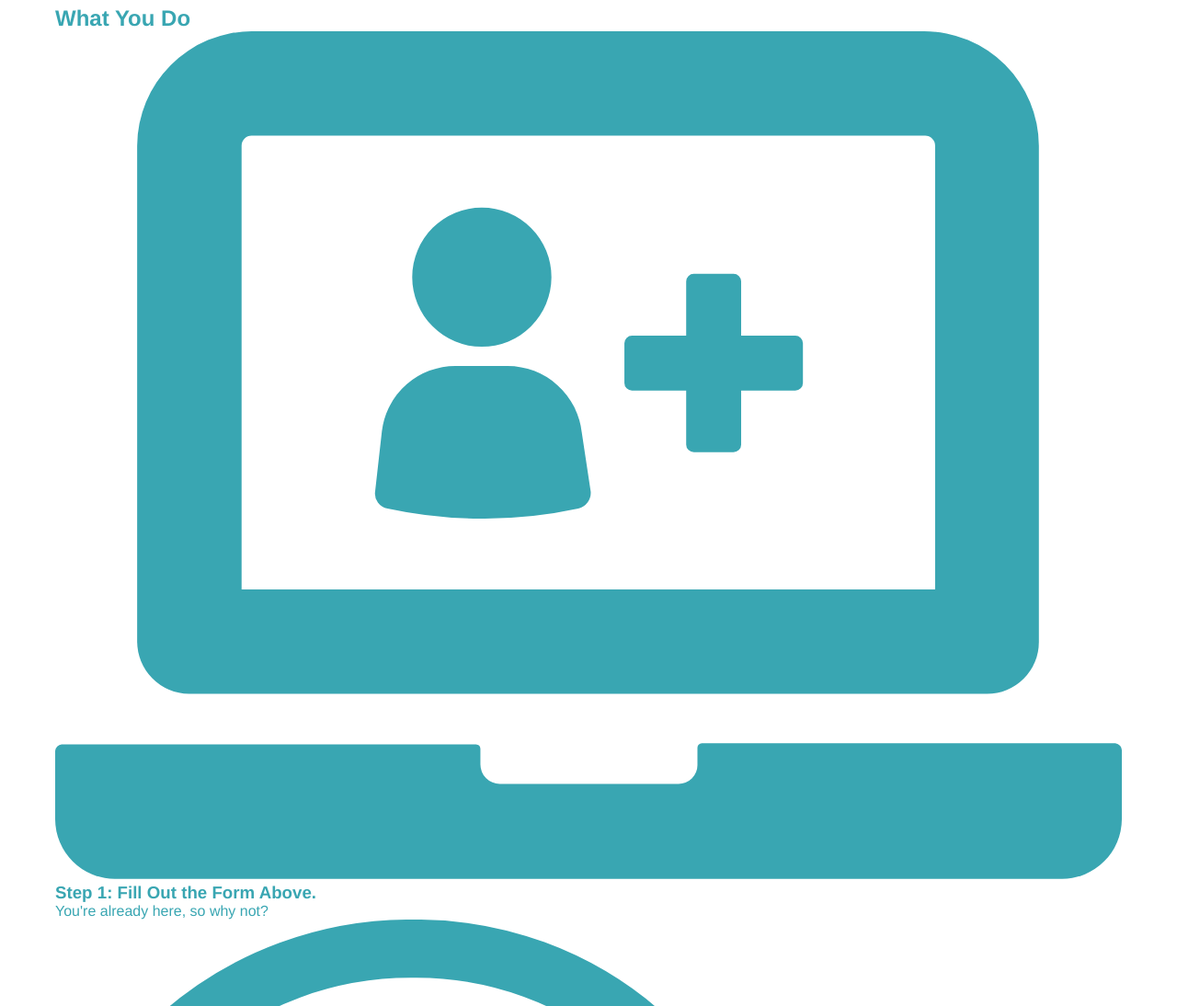
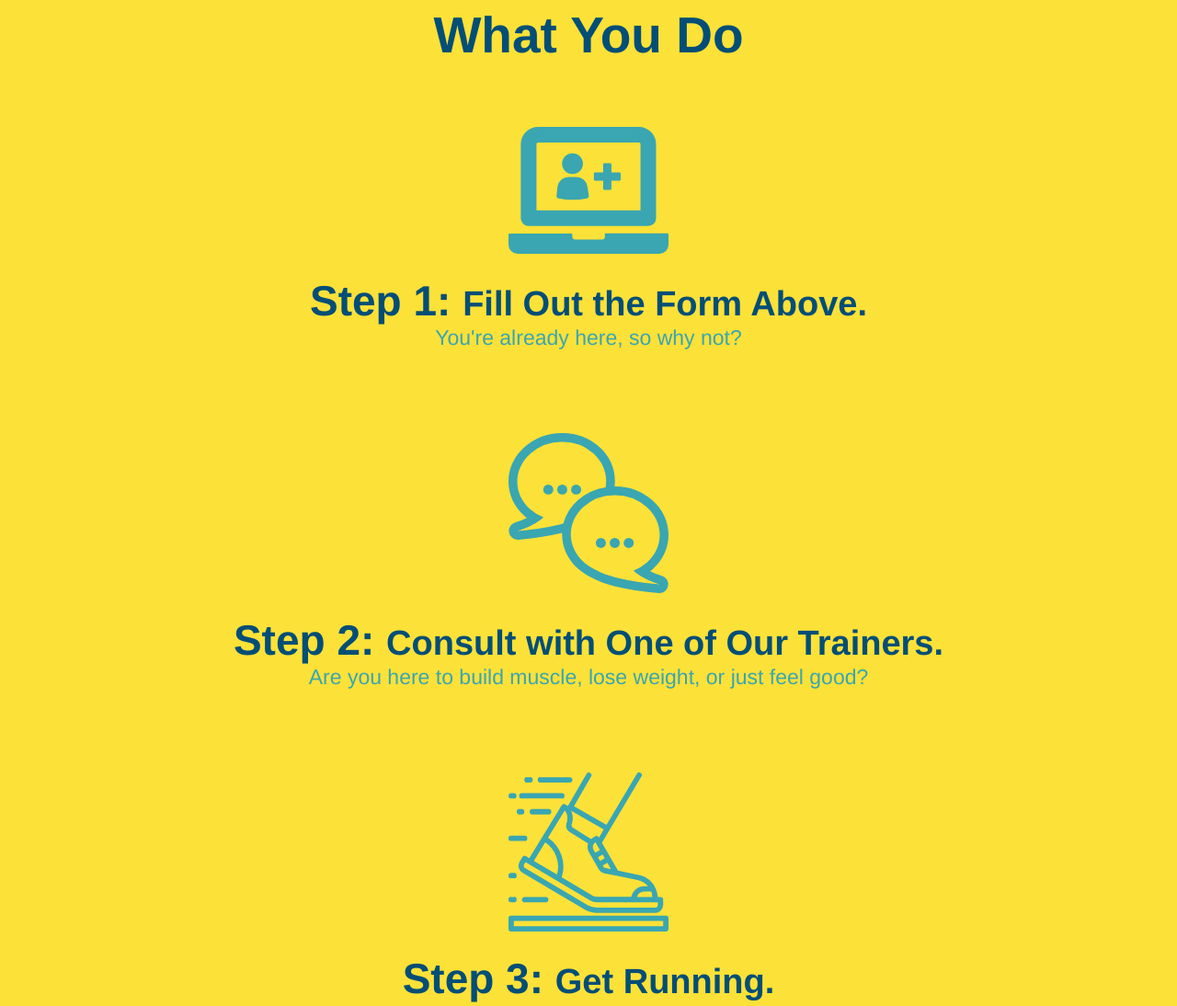
Before and after one commit to rwaynewhite15/run-buddy, a plain HTML site: page index.html in a window 1280 px wide. Shown: the part 1080-2174 px from the top of the page at 92% size. Drawn offline with Linux system fonts and the light colour scheme.

Commit message:
style what you do section

```diff
--- a/assets/css/style.css
+++ b/assets/css/style.css
@@ -106,20 +106,48 @@ section {
 
 .intro {
     text-align: center;
-}
-.intro h2 {
-    font-size: 55px;
-    color: #024e76;
-    margin-bottom: 35px;
-    padding: 0 100px 20px 100px;
-    border-bottom: 3px solid;
-    border-color: #fce138;
-    display: inline-block;
-  }
-  .intro p {
+    }
+.intro p {
     line-height: 1.7;
     color: #39a6b2;
     width: 80%;
     font-size: 20px;
     margin: 0 auto;
-  }
+    }
+.steps {
+    text-align: center;
+    background: #fce138;
+    }
+.steps div {
+    margin-bottom: 80px;
+    }
+.section-title {
+    font-size: 55px;
+    color: #024e76;
+    margin-bottom: 35px;
+    padding: 0 100px 20px 100px;
+    display: inline-block;
+    border-bottom: 3px solid;
+    }
+.primary-border {
+    border-color: #fce138;
+    }
+.secondary-border {
+    border-color: #39a6b2;
+    }
+.steps img {
+    width: 15%;
+    margin: 10px 0;
+    }
+.steps h3 {
+    color: #024e76;
+    font-size: 46px;
+    margin-top: 10px;
+    }
+.steps p {
+    color: #39a6b2;
+    font-size: 23px;
+    }
+.steps span {
+    font-size: 38px;
+    }
--- a/index.html
+++ b/index.html
@@ -64,31 +64,31 @@
 
   <!-- "what we do" section -->
   <section id="what-we-do" class="intro">
-    <h2>What We Do</h2>
+    <h2 class="section-title primary-border">What We Do</h2>
     <p>
     Lorem ipsum dolor sit amet consectetur adipisicing elit. Ea et nam ipsa nostrum dolorum itaque consectetur sunt voluptatibus adipisci quaerat similique quis dicta porro vel, quasi officiis reiciendis expedita soluta.
     </p>
   </section>
 
   <!-- "what you do" section -->
-  <section id="what-you-do">
-    <h2>What You Do</h2>
+  <section id="what-you-do" class="steps">
+    <h2 class="section-title primary-border">What You Do</h2>
 
   <div>
     <img src="./assets/images/step-1.svg" alt="" />
-    <h3>Step 1: Fill Out the Form Above.</h3>
+    <h3> Step 1: <span>Fill Out the Form Above.</span> </h3>
     <p>You're already here, so why not?</p>
   </div>
 
   <div>
     <img src="./assets/images/step-2.svg" alt="" />
-    <h3>Step 2: Consult with One of Our Trainers.</h3>
+    <h3>Step 2: <span>Consult with One of Our Trainers.</span> </h3>
     <p>Are you here to build muscle, lose weight, or just feel good?</p>
   </div>
 
   <div>
     <img src="./assets/images/step-3.svg" alt="" />
-    <h3>Step 3: Get Running.</h3>
+    <h3>Step 3: <span>Get Running.</span></h3>
     <p>Hit the ground running (literally) once your trainer lays out your plan.</p>
   </div>
 
```
